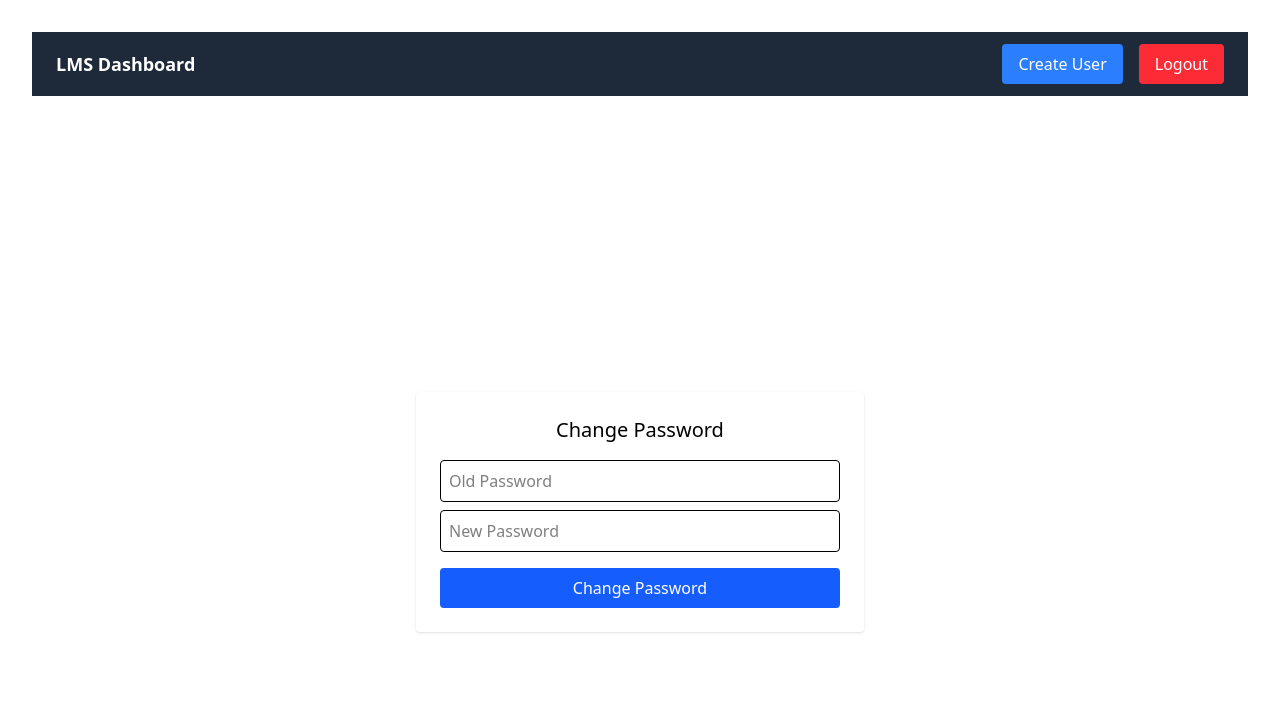
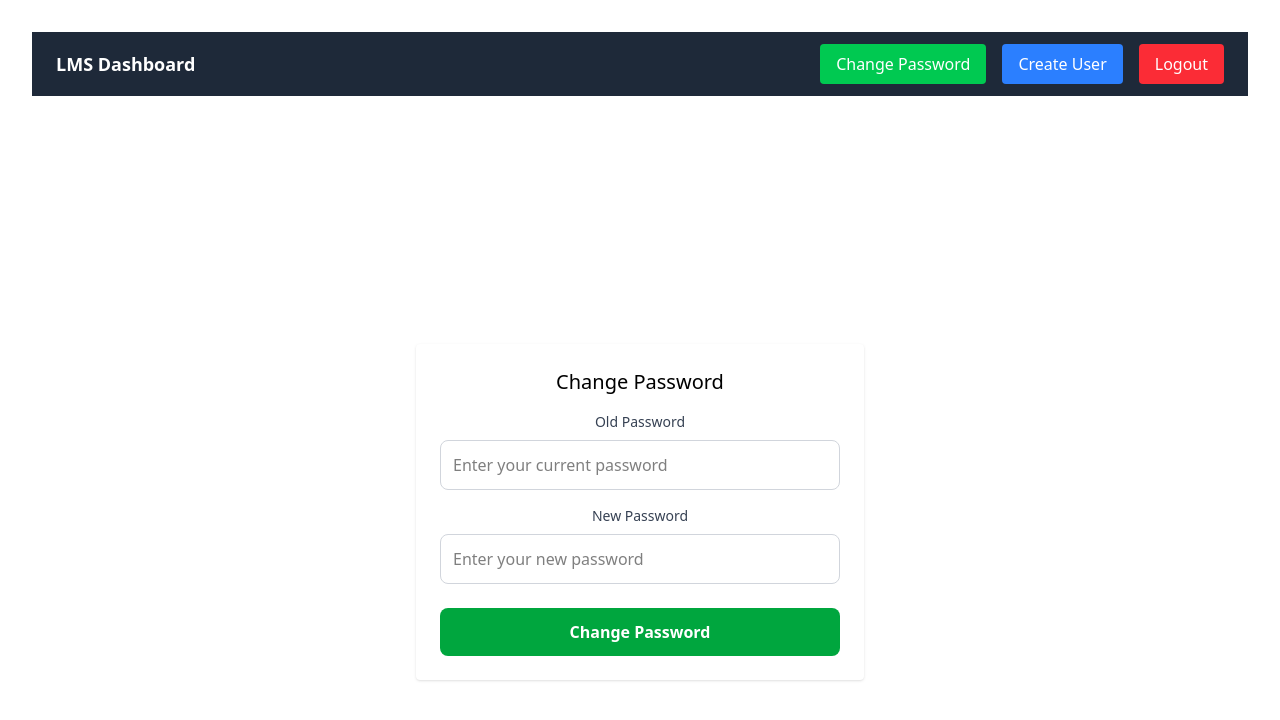
Before and after one commit to farhanmaneri/LMS_Frontend, a React (Vite) app: page /change-password in a window 1280 px wide. Shown: the top 720 px of the page. Built offline with nearby package versions, Linux system fonts and the light colour scheme; sample sign-in values are in the browser's storage.

Commit message:
change password button add to navbar and changes made in changePassword file

```diff
--- a/src/components/Navbar.jsx
+++ b/src/components/Navbar.jsx
@@ -3,21 +3,32 @@ import { useState } from "react";
 import { useSelector, useDispatch } from "react-redux";
 import { selectCurrentUser, logout } from "../redux/api/authSlice";
 import CreateUser from "../pages/CreateUser";
+import ChangePassword from "../pages/ChangePassword";
 import { NavLink } from "react-router-dom";
 
 export default function Navbar() {
   const user = useSelector(selectCurrentUser);
   const dispatch = useDispatch();
   const [showCreateModal, setShowCreateModal] = useState(false);
+  const [showChangePasswordModal, setShowChangePasswordModal] = useState(false);
 
-  const handleCloseModal = () => {
+  const handleCloseCreateModal = () => {
     setShowCreateModal(false);
+  };
+
+  const handleCloseChangePasswordModal = () => {
+    setShowChangePasswordModal(false);
   };
 
   const handleUserCreated = () => {
     setShowCreateModal(false);
     // You can add a success notification here if needed
     alert("User created successfully!");
+  };
+
+  const handlePasswordChanged = () => {
+    setShowChangePasswordModal(false);
+    alert("Password changed successfully!");
   };
 
   return (
@@ -29,6 +40,15 @@ export default function Navbar() {
           </NavLink>
         </h1>
         <div className="flex gap-4 items-center">
+          {/* Change Password Button - Available for all users */}
+          <button
+            onClick={() => setShowChangePasswordModal(true)}
+            className="bg-green-500 hover:bg-green-600 px-4 py-2 rounded transition-colors"
+          >
+            Change Password
+          </button>
+
+          {/* Create User Button - Only for admin */}
           {user?.role === "admin" && (
             <button
               onClick={() => setShowCreateModal(true)}
@@ -47,11 +67,13 @@ export default function Navbar() {
         </div>
       </nav>
 
-      {/* Create User Modal */}
+      {/* Create User Modal - Only for admin */}
       {showCreateModal && (
         <div
           className="fixed inset-0 flex items-center justify-center bg-black bg-opacity-50 z-50 p-4"
-          onClick={(e) => e.target === e.currentTarget && handleCloseModal()}
+          onClick={(e) =>
+            e.target === e.currentTarget && handleCloseCreateModal()
+          }
         >
           <div className="bg-white rounded-lg shadow-xl w-full max-w-md max-h-[90vh] overflow-y-auto">
             {/* Modal Header */}
@@ -60,7 +82,7 @@ export default function Navbar() {
                 Create New User
               </h3>
               <button
-                onClick={handleCloseModal}
+                onClick={handleCloseCreateModal}
                 className="text-gray-400 hover:text-gray-600 text-xl font-bold w-8 h-8 flex items-center justify-center rounded-full hover:bg-gray-100"
                 aria-label="Close modal"
               >
@@ -75,6 +97,37 @@ export default function Navbar() {
           </div>
         </div>
       )}
+
+      {/* Change Password Modal - Available for all users */}
+      {showChangePasswordModal && (
+        <div
+          className="fixed inset-0 flex items-center justify-center bg-black bg-opacity-50 z-50 p-4"
+          onClick={(e) =>
+            e.target === e.currentTarget && handleCloseChangePasswordModal()
+          }
+        >
+          <div className="bg-white rounded-lg shadow-xl w-full max-w-md max-h-[90vh] overflow-y-auto">
+            {/* Modal Header */}
+            <div className="flex items-center justify-between p-4 border-b border-gray-200">
+              <h3 className="text-lg font-semibold text-gray-900">
+                Change Password
+              </h3>
+              <button
+                onClick={handleCloseChangePasswordModal}
+                className="text-gray-400 hover:text-gray-600 text-xl font-bold w-8 h-8 flex items-center justify-center rounded-full hover:bg-gray-100"
+                aria-label="Close modal"
+              >
+                ×
+              </button>
+            </div>
+
+            {/* Modal Body */}
+            <div className="p-4">
+              <ChangePassword onSuccess={handlePasswordChanged} />
+            </div>
+          </div>
+        </div>
+      )}
     </>
   );
 }
--- a/src/components/Sidebar.jsx
+++ b/src/components/Sidebar.jsx
@@ -41,7 +41,7 @@ export default function Sidebar() {
             `${linkClasses} ${isActive ? "bg-blue-200 font-semibold" : ""}`
           }
         >
-          📑 Reports
+          📑 Result
         </NavLink>
       </nav>
     </aside>
--- a/src/pages/ChangePassword.jsx
+++ b/src/pages/ChangePassword.jsx
@@ -2,57 +2,88 @@ import React from "react";
 import { useForm } from "react-hook-form";
 import { useChangePasswordMutation } from "../redux/api/apiSlice";
 
-export default function ChangePassword() {
+export default function ChangePassword({ onSuccess }) {
   const {
     register,
     handleSubmit,
     formState: { errors },
+    reset,
   } = useForm();
   const [changePassword, { isLoading }] = useChangePasswordMutation();
 
   const onSubmit = async (data) => {
     try {
       const res = await changePassword(data).unwrap();
-      alert(res.message);
+      reset(); // Clear the form
+      if (onSuccess) {
+        onSuccess(); // Close modal and show success message
+      } else {
+        alert(res.message); // Fallback for standalone page
+      }
     } catch (err) {
       alert(err?.data?.message || "Error changing password");
     }
   };
 
   return (
-    <div className="min-h-screen flex items-center justify-center">
+    <div
+      className={
+        onSuccess ? "" : "min-h-screen flex items-center justify-center"
+      }
+    >
       <form
         onSubmit={handleSubmit(onSubmit)}
-        className="p-6 bg-white rounded shadow w-full max-w-md"
+        className={`p-6 bg-white rounded shadow w-full ${
+          onSuccess ? "" : "max-w-md"
+        }`}
       >
-        <h2 className="text-xl mb-4">Change Password</h2>
+        {!onSuccess && <h2 className="text-xl mb-4">Change Password</h2>}
 
+        <div className="mb-4">
+          <label className="block text-sm font-medium text-gray-700 mb-2">
+            Old Password
+          </label>
           <input
             type="password"
-          placeholder="Old Password"
-          className="w-full p-2 mb-2 border rounded"
-          {...register("oldPassword", { required: "Old password is required" })}
+            placeholder="Enter your current password"
+            className="w-full p-3 border border-gray-300 rounded-lg focus:ring-2 focus:ring-green-500 focus:border-transparent transition-all duration-200 outline-none"
+            {...register("oldPassword", {
+              required: "Old password is required",
+            })}
           />
           {errors.oldPassword && (
-          <p className="text-red-500">{errors.oldPassword.message}</p>
+            <p className="text-red-500 text-sm mt-1">
+              {errors.oldPassword.message}
+            </p>
           )}
+        </div>
 
+        <div className="mb-6">
+          <label className="block text-sm font-medium text-gray-700 mb-2">
+            New Password
+          </label>
           <input
             type="password"
-          placeholder="New Password"
-          className="w-full p-2 mb-4 border rounded"
+            placeholder="Enter your new password"
+            className="w-full p-3 border border-gray-300 rounded-lg focus:ring-2 focus:ring-green-500 focus:border-transparent transition-all duration-200 outline-none"
             {...register("newPassword", {
               required: "New password is required",
-            minLength: { value: 6, message: "Min 6 chars" },
+              minLength: {
+                value: 6,
+                message: "Password must be at least 6 characters",
+              },
             })}
           />
           {errors.newPassword && (
-          <p className="text-red-500">{errors.newPassword.message}</p>
+            <p className="text-red-500 text-sm mt-1">
+              {errors.newPassword.message}
+            </p>
           )}
+        </div>
 
         <button
           type="submit"
-          className="w-full bg-blue-600 text-white p-2 rounded"
+          className="w-full bg-green-600 hover:bg-green-700 disabled:bg-green-400 text-white font-semibold p-3 rounded-lg transition-all duration-200 flex items-center justify-center"
           disabled={isLoading}
         >
           {isLoading ? "Changing..." : "Change Password"}
```
Lines whose indentation alone changed are shown as unchanged.
